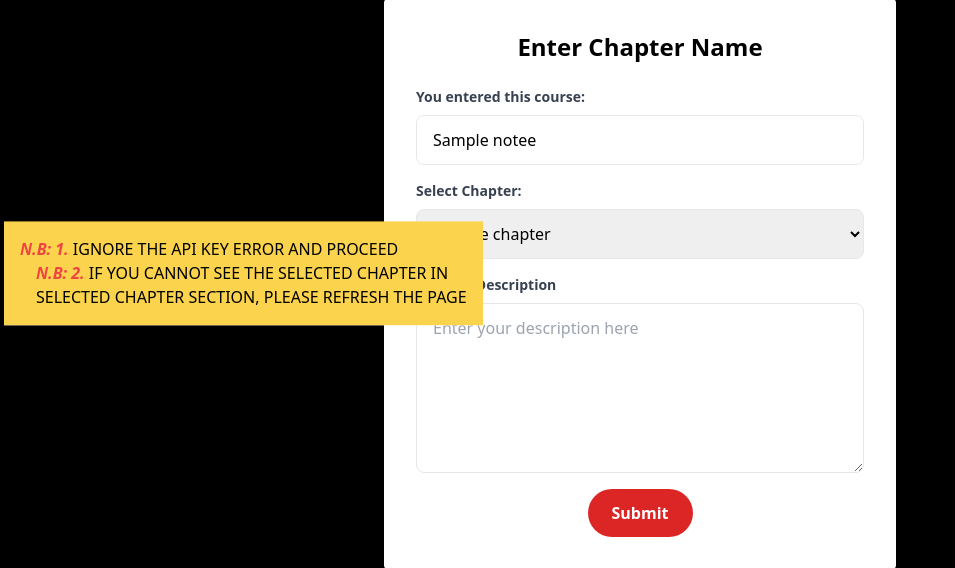
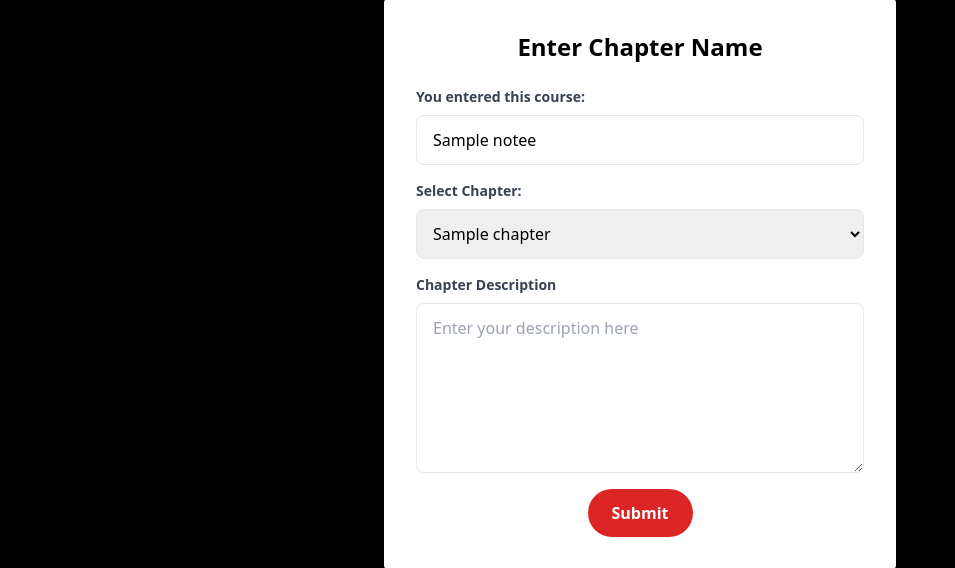
Before and after one commit to admirer77/wd201_Capstone, a Node project: template views/page.ejs in a window 1280 px wide. Shown: the part 116-684 px from the top of the page, without its empty margins (0-955 px from the left). Run offline with Node 20 templates, Linux system fonts and the light colour scheme; the template is opened without the code that fills it: most values are stand-ins (such as "Sample title", 1, 10 or a date in 2020).

Commit message:
fully developed3

```diff
--- a/views/page.ejs
+++ b/views/page.ejs
@@ -24,11 +24,7 @@
                 class="ml-2 text-red-500">&#8594;</span></a>
 
     </div>
-    <div class="absolute top-25 left-1 space-x-4 bg-yellow-300 p-4 floating-box">
-        <p><span class="font-bold text-red-500 italic">N.B: 1.</span> IGNORE THE API KEY ERROR AND PROCEED </p>
-        <p><span class="font-bold text-red-500 italic">N.B: 2.</span> IF YOU CANNOT SEE THE SELECTED CHAPTER IN </p>
-        <p><span class="font-bold text-red-500 italic"> </span> SELECTED CHAPTER SECTION, PLEASE REFRESH THE PAGE</p>
-    </div>
+
     <div class="bg-white p-8 rounded shadow-md w-full max-w-lg">
         <h1 class="text-2xl font-bold text-center mb-6">Enter Chapter Name</h1>
         <form action="/page" method="post" class="space-y-4">
--- a/views/pageedit.ejs
+++ b/views/pageedit.ejs
@@ -21,11 +21,7 @@
         <a href="/edit/<%=packId%>" class="p-4 text-white bg-gray-900 rounded shadow-md">create chapter<span class="ml-2 text-red-500">&#8594;</span></a>
         <a href="/mycourse" class="p-4 text-white bg-gray-900 rounded shadow-md">Mycourse<span class="ml-2 text-red-500">&#8594;</span></a>
     </div>
-    <div class="absolute top-25 left-1 space-x-4 bg-red-300 p-4 floating-box">
-        <p><span class="font-bold text-red-500 italic">N.B: 1.</span> IGNORE THE API KEY ERROR AND PROCEED </p>
-        <p><span class="font-bold text-red-500 italic">N.B: 2.</span> IF YOU CANNOT SEE THE SELECTED CHAPTER IN </p>
-        <p><span class="font-bold text-red-500 italic"> </span> SELECTED CHAPTER SECTION, PLEASE REFRESH THE PAGE</p>
-    </div>
+
 
 
     <div class="bg-white p-8 rounded shadow-md w-full max-w-lg">
```
